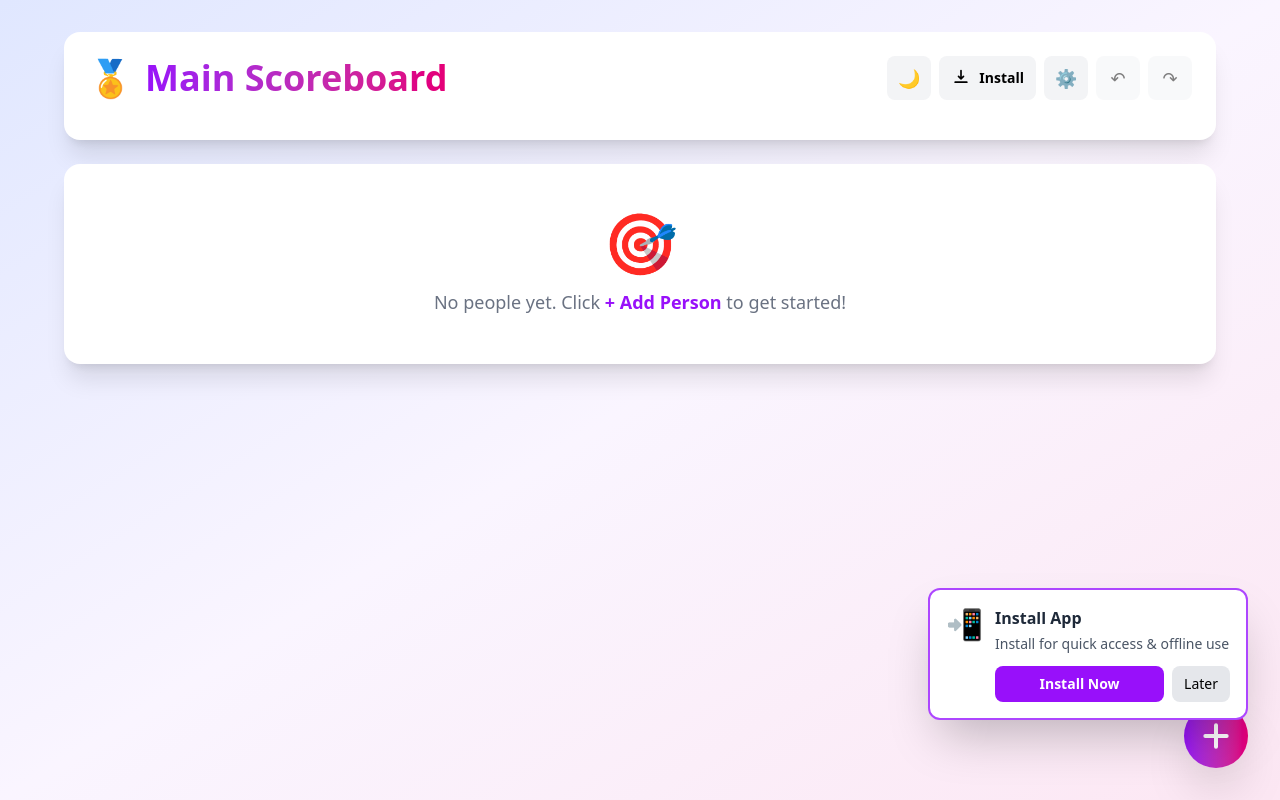
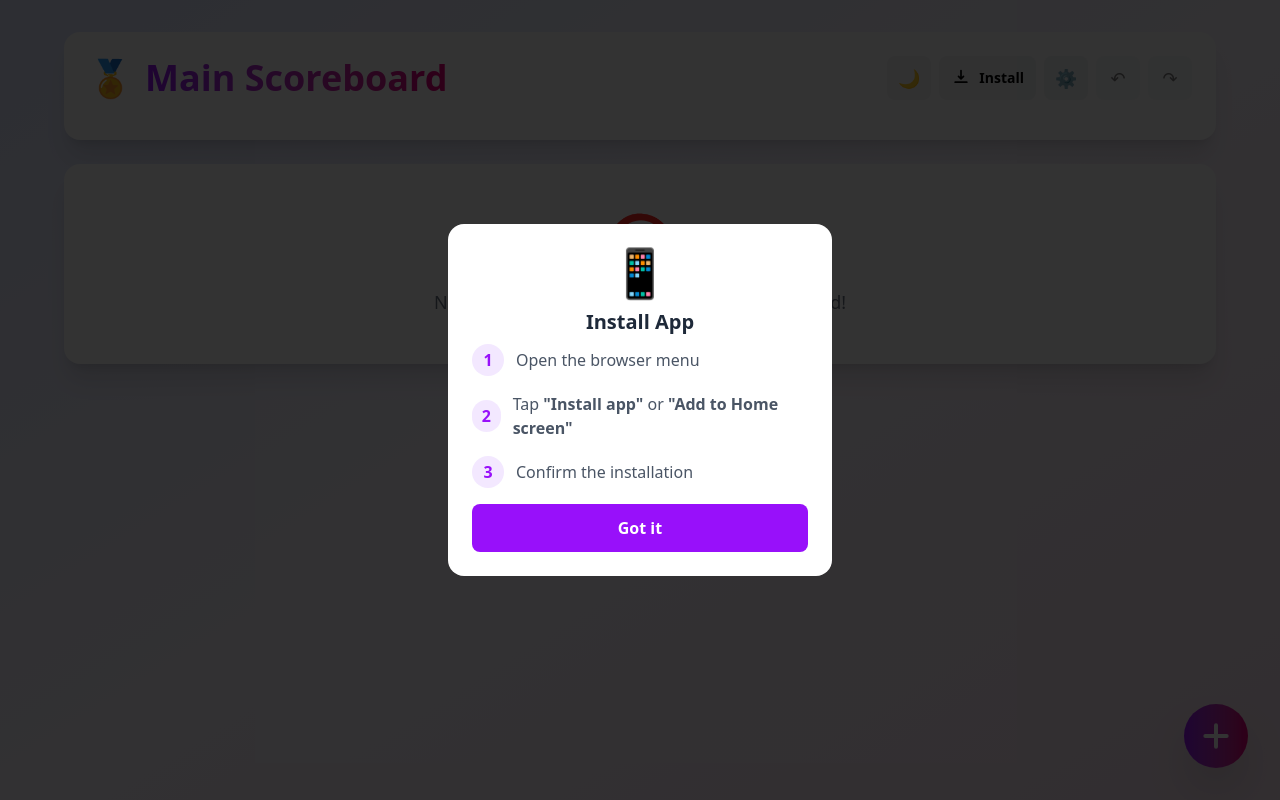
Before and after one commit to hossam101999/amricano, a React (Vite) app: page / in a window 1280 px wide. Both pictures are taken after a click on the button "Install". Built offline with nearby package versions, Linux system fonts and the light colour scheme.

Commit message:
manifest added

```diff
--- a/src/App.jsx
+++ b/src/App.jsx
@@ -96,43 +96,6 @@ function ConfirmDialog({
     </div>
   );
 }
-function InstallHelpDialog({ isIos, isAndroid, onClose }) {
-  return (
-    <div className="fixed inset-0 bg-black/50 flex items-center justify-center z-50 p-4">
-      <div className="bg-white dark:bg-gray-800 rounded-2xl shadow-2xl max-w-sm w-full p-6 animate-scaleIn">
-        <h3 className="text-xl font-bold text-gray-800 dark:text-white mb-3">Install this app</h3>
-        <p className="text-gray-600 dark:text-gray-300 mb-4">
-          Some browsers do not support app installation. If you do not see an install option, you can still use the app in the browser.
-        </p>
-        {isIos ? (
-          <ol className="list-decimal list-inside text-gray-700 dark:text-gray-200 space-y-1 mb-5">
-            <li>Tap the Share button in Safari.</li>
-            <li>Tap "Add to Home Screen".</li>
-            <li>Tap "Add".</li>
-          </ol>
-        ) : isAndroid ? (
-          <ol className="list-decimal list-inside text-gray-700 dark:text-gray-200 space-y-1 mb-5">
-            <li>Open the browser menu.</li>
-            <li>Tap "Install app" or "Add to Home screen".</li>
-            <li>Confirm the install.</li>
-          </ol>
-        ) : (
-          <ol className="list-decimal list-inside text-gray-700 dark:text-gray-200 space-y-1 mb-5">
-            <li>Open the browser menu.</li>
-            <li>Select "Install app" if available.</li>
-            <li>Confirm the install.</li>
-          </ol>
-        )}
-        <button
-          onClick={onClose}
-          className="w-full px-4 py-2 bg-gray-200 dark:bg-gray-700 hover:bg-gray-300 dark:hover:bg-gray-600 text-gray-800 dark:text-white rounded-lg font-semibold transition-colors"
-        >
-          Close
-        </button>
-      </div>
-    </div>
-  );
-}
 function AchievementBadge({ icon, title, description }) {
   return (
     <div className="bg-gradient-to-br from-yellow-400 to-orange-500 rounded-lg p-3 text-white shadow-lg animate-scaleIn">
@@ -180,7 +143,9 @@ function App() {
   const [darkMode, setDarkMode] = useState(false);
   const [installPrompt, setInstallPrompt] = useState(null);
   const [isInstalled, setIsInstalled] = useState(false);
-  const [showInstallHelp, setShowInstallHelp] = useState(false);
+  const [showInstallBanner, setShowInstallBanner] = useState(false);
+  const [showInstallGuide, setShowInstallGuide] = useState(false);
+  const [deviceType, setDeviceType] = useState('');
   const [{ entries: history, index: historyIndex }, dispatchHistory] = useReducer(
     historyReducer,
     initialHistoryState
@@ -192,9 +157,8 @@ function App() {
   const [newBoardName, setNewBoardName] = useState("");
   const [pointLabel, setPointLabel] = useState("points");
   const [showSettings, setShowSettings] = useState(false);
-  const [showInstallGuide, setShowInstallGuide] = useState(false);
-const [deviceType, setDeviceType] = useState('');
   useEffect(() => {
+    try {
       const savedBoards = localStorage.getItem('scoreboard-boards');
       const savedDarkMode = localStorage.getItem('scoreboard-darkmode');
       const savedPointLabel = localStorage.getItem('scoreboard-pointlabel');
@@ -216,33 +180,67 @@ const [deviceType, setDeviceType] = useState('');
         setBoards([defaultBoard]);
         setCurrentBoardId(defaultBoard.id);
       }
+    } catch (error) {
+      console.error('Error loading from localStorage:', error);
+    }
   }, []);
   useEffect(() => {
+    try {
       if (boards.length > 0) {
         localStorage.setItem('scoreboard-boards', JSON.stringify(boards));
       }
+    } catch (error) {
+      console.error('Error saving to localStorage:', error);
+    }
   }, [boards]);
   useEffect(() => {
+    try {
       localStorage.setItem('scoreboard-darkmode', JSON.stringify(darkMode));
       if (darkMode) {
         document.documentElement.classList.add('dark');
       } else {
         document.documentElement.classList.remove('dark');
       }
+    } catch (error) {
+      console.error('Error saving dark mode:', error);
+    }
   }, [darkMode]);
+  useEffect(() => {
+    const ua = navigator.userAgent || '';
+    const isIos = /iphone|ipad|ipod/i.test(ua);
+    const isAndroid = /android/i.test(ua);
+    if (isIos) setDeviceType('ios');
+    else if (isAndroid) setDeviceType('android');
+    else setDeviceType('other');
+  }, []);
   useEffect(() => {
     const handleBeforeInstall = (event) => {
       event.preventDefault();
       setInstallPrompt(event);
+      try {
+        const dismissed = localStorage.getItem('install-dismissed');
+        const dismissedTime = dismissed ? parseInt(dismissed, 10) : 0;
+        const oneWeek = 7 * 24 * 60 * 60 * 1000;
+        if (isNaN(dismissedTime) || Date.now() - dismissedTime > oneWeek) {
+          setShowInstallBanner(true);
+        }
+      } catch (error) {
+        console.error('Error checking install dismissed:', error);
+        setShowInstallBanner(true);
+      }
     };
     const handleInstalled = () => {
       setIsInstalled(true);
       setInstallPrompt(null);
-      setToast({ message: 'App installed!', type: 'success' });
+      setShowInstallBanner(false);
+      setShowToast('App installed successfully!', 'success');
     };
     const checkInstalled = () => {
       const standalone = window.matchMedia('(display-mode: standalone)').matches || window.navigator.standalone === true;
       setIsInstalled(standalone);
+      if (standalone) {
+        setShowInstallBanner(false);
+      }
     };
     checkInstalled();
     window.addEventListener('beforeinstallprompt', handleBeforeInstall);
@@ -253,26 +251,14 @@ const [deviceType, setDeviceType] = useState('');
     };
   }, []);
   useEffect(() => {
-  const ua = navigator.userAgent || '';
-  const isIos = /iphone|ipad|ipod/i.test(ua);
-  const isAndroid = /android/i.test(ua);
-
-  if (isIos) setDeviceType('ios');
-  else if (isAndroid) setDeviceType('android');
-  else setDeviceType('other');
-}, []);
-  useEffect(() => {
+    try {
       localStorage.setItem('scoreboard-pointlabel', pointLabel);
+    } catch (error) {
+      console.error('Error saving point label:', error);
+    }
   }, [pointLabel]);
   const currentBoard = boards.find(b => b.id === currentBoardId);
   const people = currentBoard?.people || [];
-  const canInstall = installPrompt && !isInstalled;
-  const platform = useMemo(() => {
-    const ua = navigator.userAgent || '';
-    const isIos = /iphone|ipad|ipod/i.test(ua);
-    const isAndroid = /android/i.test(ua);
-    return { isIos, isAndroid };
-  }, []);
   const boardToDelete = confirmDeleteBoardId !== null
     ? boards.find((board) => board.id === confirmDeleteBoardId)
     : null;
@@ -293,7 +279,7 @@ const [deviceType, setDeviceType] = useState('');
       const nextIndex = historyIndex - 1;
       setPeople(history[nextIndex]);
       dispatchHistory({ type: 'set-index', index: nextIndex });
-      showToast('Undone', 'info');
+      setShowToast('Undone', 'info');
     }
   };
   const redo = () => {
@@ -301,21 +287,40 @@ const [deviceType, setDeviceType] = useState('');
       const nextIndex = historyIndex + 1;
       setPeople(history[nextIndex]);
       dispatchHistory({ type: 'set-index', index: nextIndex });
-      showToast('Redone', 'info');
+      setShowToast('Redone', 'info');
     }
   };
-  const showToast = (message, type = 'success') => {
+  const setShowToast = (message, type = 'success') => {
     setToast({ message, type });
   };
   const handleInstall = async () => {
-    if (!installPrompt) return;
-    installPrompt.prompt();
-    const choiceResult = await installPrompt.userChoice;
+    if (deviceType === 'ios') {
+      setShowInstallGuide(true);
+      return;
+    }
+    if (!installPrompt) {
+      setShowInstallGuide(true);
+      return;
+    }
+    try {
+      const choiceResult = await installPrompt.prompt();
       setInstallPrompt(null);
       if (choiceResult?.outcome === 'accepted') {
-      showToast('Installing...', 'info');
+        setShowToast('Installing app...', 'info');
       } else {
-      showToast('Installation canceled', 'info');
+        setShowToast('Installation canceled', 'info');
+      }
+    } catch (error) {
+      console.error('Install error:', error);
+      setShowToast('Installation failed', 'error');
+    }
+  };
+  const dismissInstallBanner = () => {
+    setShowInstallBanner(false);
+    try {
+      localStorage.setItem('install-dismissed', String(Date.now()));
+    } catch (error) {
+      console.error('Error saving install dismissed:', error);
     }
   };
   const triggerConfetti = () => {
@@ -332,7 +337,7 @@ const [deviceType, setDeviceType] = useState('');
   const handleAddOrUpdate = (e) => {
     e.preventDefault();
     if (!name.trim() || isNaN(points) || points === "") {
-      showToast('Please fill in all fields correctly', 'error');
+      setShowToast('Please fill in all fields correctly', 'error');
       return;
     }
     const numPoints = Number(points);
@@ -340,7 +345,7 @@ const [deviceType, setDeviceType] = useState('');
       p.name.toLowerCase() === name.trim().toLowerCase() && i !== editIndex
     );
     if (isDuplicate) {
-      showToast('A person with this name already exists', 'error');
+      setShowToast('A person with this name already exists', 'error');
       return;
     }
     if (editIndex !== null) {
@@ -354,7 +359,7 @@ const [deviceType, setDeviceType] = useState('');
       setPeople(updated);
       saveToHistory(people, updated);
       setEditIndex(null);
-      showToast('Person updated successfully!');
+      setShowToast('Person updated successfully!');
     } else {
       const newPerson = {
         name: name.trim(),
@@ -364,7 +369,7 @@ const [deviceType, setDeviceType] = useState('');
       const updated = [...people, newPerson];
       setPeople(updated);
       saveToHistory(people, updated);
-      showToast('Person added successfully!');
+      setShowToast('Person added successfully!');
     }
     setName("");
     setPoints("");
@@ -390,7 +395,7 @@ const [deviceType, setDeviceType] = useState('');
       setPoints("");
       setShowForm(false);
     }
-    showToast('Person deleted successfully!');
+    setShowToast('Person deleted successfully!');
     setConfirmDelete(null);
   };
   const adjustPoints = (idx, delta) => {
@@ -404,7 +409,7 @@ const [deviceType, setDeviceType] = useState('');
     setPeople(updated);
     saveToHistory(people, updated);
     checkAchievements(updated[idx], oldPoints);
-    showToast(`${delta > 0 ? '+' : ''}${delta} ${pointLabel}`, 'info');
+    setShowToast(`${delta > 0 ? '+' : ''}${delta} ${pointLabel}`, 'info');
   };
   const resetAllPoints = () => {
     if (people.length === 0) return;
@@ -421,7 +426,7 @@ const [deviceType, setDeviceType] = useState('');
     }));
     setPeople(updated);
     saveToHistory(people, updated);
-    showToast('All points reset!', 'info');
+    setShowToast('All points reset!', 'info');
     setConfirmReset(false);
   };
   const confirmClearAction = () => {
@@ -431,12 +436,12 @@ const [deviceType, setDeviceType] = useState('');
     setName("");
     setPoints("");
     setShowForm(false);
-    showToast('All data cleared!', 'info');
+    setShowToast('All data cleared!', 'info');
     setConfirmClear(false);
   };
   const createBoard = () => {
     if (!newBoardName.trim()) {
-      showToast('Please enter a board name', 'error');
+      setShowToast('Please enter a board name', 'error');
       return;
     }
     const newBoard = {
@@ -449,11 +454,11 @@ const [deviceType, setDeviceType] = useState('');
     setCurrentBoardId(newBoard.id);
     setNewBoardName("");
     setShowBoardManager(false);
-    showToast('Board created!', 'success');
+    setShowToast('Board created!', 'success');
   };
   const deleteBoard = (boardId) => {
     if (boards.length === 1) {
-      showToast('Cannot delete the last board', 'error');
+      setShowToast('Cannot delete the last board', 'error');
       return;
     }
     setConfirmDeleteBoardId(boardId);
@@ -461,13 +466,13 @@ const [deviceType, setDeviceType] = useState('');
   const confirmDeleteBoardAction = () => {
     if (confirmDeleteBoardId === null) return;
     if (boards.length === 1) {
-      showToast('Cannot delete the last board', 'error');
+      setShowToast('Cannot delete the last board', 'error');
       setConfirmDeleteBoardId(null);
       return;
     }
     const remaining = boards.filter(b => b.id !== confirmDeleteBoardId);
     if (remaining.length === 0) {
-      showToast('Cannot delete the last board', 'error');
+      setShowToast('Cannot delete the last board', 'error');
       setConfirmDeleteBoardId(null);
       return;
     }
@@ -476,7 +481,7 @@ const [deviceType, setDeviceType] = useState('');
       setCurrentBoardId(remaining[0].id);
     }
     setConfirmDeleteBoardId(null);
-    showToast('Board deleted', 'info');
+    setShowToast('Board deleted', 'info');
   };
   const filteredPeople = people.filter(p =>
     p.name.toLowerCase().includes(searchTerm.toLowerCase())
@@ -488,7 +493,9 @@ const [deviceType, setDeviceType] = useState('');
         case 'points-asc': return a.points - b.points;
         case 'name-asc': return a.name.localeCompare(b.name);
         case 'name-desc': return b.name.localeCompare(a.name);
-      default: return 0; } });
+        default: return 0;
+      }
+    });
   }, [filteredPeople, sortBy]);
   return (
     <div className={`min-h-screen transition-colors duration-300 ${darkMode ? 'dark bg-gray-900' : 'bg-gradient-to-br from-indigo-100 via-purple-50 to-pink-100'} p-4 md:p-8`}>
@@ -562,14 +569,7 @@ const [deviceType, setDeviceType] = useState('');
           onCancel={() => setConfirmDeleteBoardId(null)}
         />
       )}
-      {/* {showInstallHelp && (
-        <InstallHelpDialog
-          isIos={platform.isIos}
-          isAndroid={platform.isAndroid}
-          onClose={() => setShowInstallHelp(false)}
-        />
-      )} */}
-      {!isInstalled && (
+      {!isInstalled && showInstallBanner && (
         <div className="fixed bottom-20 left-4 right-4 sm:left-auto sm:right-8 sm:w-80 bg-white dark:bg-gray-800 rounded-xl shadow-2xl p-4 z-40 animate-slideIn border-2 border-purple-500">
           <div className="flex items-start gap-3">
             <div className="text-3xl">📲</div>
@@ -581,31 +581,15 @@ const [deviceType, setDeviceType] = useState('');
                   : 'Install for quick access & offline use'}
               </p>
               <div className="flex gap-2">
-          {deviceType === 'ios' ? (
-            <button
-              onClick={() => {
-                setShowInstallGuide(true);
-              }}
-              className="flex-1 bg-purple-600 hover:bg-purple-700 text-white px-3 py-2 rounded-lg text-sm font-semibold"
-            >
-              Show Me How →
-            </button>
-          ) : (
                 <button
                   onClick={handleInstall}
                   className="flex-1 bg-purple-600 hover:bg-purple-700 text-white px-3 py-2 rounded-lg text-sm font-semibold"
                 >
-              Install Now
+                  {deviceType === 'ios' ? 'Show Me How →' : 'Install Now'}
                 </button>
-          )}
                 <button
-  onClick={() => {
-    setIsInstalled(false);
-    setShowInstallGuide(false);
-
-    localStorage.setItem('install-dismissed', Date.now());
-  }}
-  className="px-3 py-2 bg-gray-200 dark:bg-gray-700 rounded-lg text-sm"
+                  onClick={dismissInstallBanner}
+                  className="px-3 py-2 bg-gray-200 dark:bg-gray-700 rounded-lg text-sm hover:bg-gray-300 dark:hover:bg-gray-600 transition-colors"
                 >
                   Later
                 </button>
@@ -614,14 +598,15 @@ const [deviceType, setDeviceType] = useState('');
           </div>
         </div>
       )}
-
-{/* لو عاوز تضيف نافذة التعليمات لآيفون - اختياري */}
-{showInstallGuide && deviceType === 'ios' && (
+      {showInstallGuide && (
         <div className="fixed inset-0 bg-black/80 flex items-center justify-center z-50 p-4">
           <div className="bg-white dark:bg-gray-800 rounded-2xl max-w-sm w-full p-6">
             <div className="text-center mb-4">
               <div className="text-5xl mb-3">📱</div>
-        <h3 className="text-xl font-bold text-gray-800 dark:text-white mb-2">Install on iPhone</h3>
+              <h3 className="text-xl font-bold text-gray-800 dark:text-white mb-2">
+                {deviceType === 'ios' ? 'Install on iPhone' : 'Install App'}
+              </h3>
+              {deviceType === 'ios' ? (
                 <div className="space-y-4 text-left">
                   <div className="flex items-center gap-3">
                     <div className="w-8 h-8 bg-purple-100 rounded-full flex items-center justify-center font-bold text-purple-600">1</div>
@@ -636,6 +621,22 @@ const [deviceType, setDeviceType] = useState('');
                     <p className="text-gray-600 dark:text-gray-300">Tap <span className="font-bold">"Add"</span> in the top right</p>
                   </div>
                 </div>
+              ) : (
+                <div className="space-y-4 text-left">
+                  <div className="flex items-center gap-3">
+                    <div className="w-8 h-8 bg-purple-100 rounded-full flex items-center justify-center font-bold text-purple-600">1</div>
+                    <p className="text-gray-600 dark:text-gray-300">Open the browser menu</p>
+                  </div>
+                  <div className="flex items-center gap-3">
+                    <div className="w-8 h-8 bg-purple-100 rounded-full flex items-center justify-center font-bold text-purple-600">2</div>
+                    <p className="text-gray-600 dark:text-gray-300">Tap <span className="font-bold">"Install app"</span> or <span className="font-bold">"Add to Home screen"</span></p>
+                  </div>
+                  <div className="flex items-center gap-3">
+                    <div className="w-8 h-8 bg-purple-100 rounded-full flex items-center justify-center font-bold text-purple-600">3</div>
+                    <p className="text-gray-600 dark:text-gray-300">Confirm the installation</p>
+                  </div>
+                </div>
+              )}
             </div>
             <button
               onClick={() => setShowInstallGuide(false)}
@@ -673,24 +674,31 @@ const [deviceType, setDeviceType] = useState('');
               >
                 {darkMode ? '☀️' : '🌙'}
               </button>
+              {!isInstalled && (
                 <button
-                onClick={() => {
-                  if (!isInstalled && canInstall) {
-                    handleInstall();
-                  } else {
-                    setShowInstallHelp(true);
-                  }
-                }}
-                className={`h-11 px-3 bg-gray-100 dark:bg-gray-700 rounded-lg hover:bg-gray-200 dark:hover:bg-gray-600 transition-colors flex items-center gap-2 text-sm font-semibold active:scale-95 focus:outline-none focus-visible:ring-2 focus-visible:ring-purple-400`}
-                title={isInstalled ? 'App Installed' : 'Install App'}
+                  onClick={handleInstall}
+                  className="h-11 px-3 bg-gray-100 dark:bg-gray-700 rounded-lg hover:bg-gray-200 dark:hover:bg-gray-600 transition-colors flex items-center gap-2 text-sm font-semibold active:scale-95 focus:outline-none focus-visible:ring-2 focus-visible:ring-purple-400"
+                  title={deviceType === 'ios' ? 'How to install' : 'Install App'}
                 >
                   <svg className="w-5 h-5" fill="none" stroke="currentColor" viewBox="0 0 24 24">
                     <path strokeLinecap="round" strokeLinejoin="round" strokeWidth={2} d="M12 3v10m0 0l-3-3m3 3l3-3M5 17h14" />
                   </svg>
                   <span className="hidden sm:inline">
-                  {isInstalled ? 'Installed ✓' : 'Install'}
+                    {deviceType === 'ios' ? 'How to Install' : 'Install'}
                   </span>
                 </button>
+              )}
+              {isInstalled && (
+                <button
+                  className="h-11 px-3 bg-green-100 dark:bg-green-900 rounded-lg flex items-center gap-2 text-sm font-semibold text-green-700 dark:text-green-300 cursor-default"
+                  title="App Installed"
+                >
+                  <svg className="w-5 h-5" fill="none" stroke="currentColor" viewBox="0 0 24 24">
+                    <path strokeLinecap="round" strokeLinejoin="round" strokeWidth={2} d="M5 13l4 4L19 7" />
+                  </svg>
+                  <span className="hidden sm:inline">Installed ✓</span>
+                </button>
+              )}
               <button
                 onClick={() => setShowSettings(!showSettings)}
                 className="h-11 w-11 bg-gray-100 dark:bg-gray-700 rounded-lg hover:bg-gray-200 dark:hover:bg-gray-600 transition-colors flex items-center justify-center text-lg active:scale-95 focus:outline-none focus-visible:ring-2 focus-visible:ring-purple-400"
```
Lines whose indentation alone changed are shown as unchanged.
